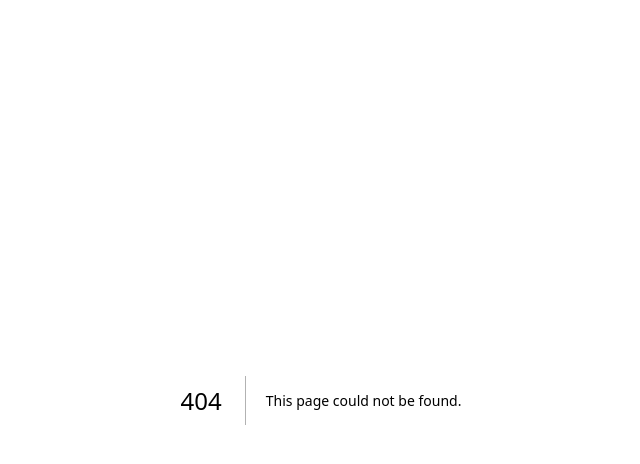
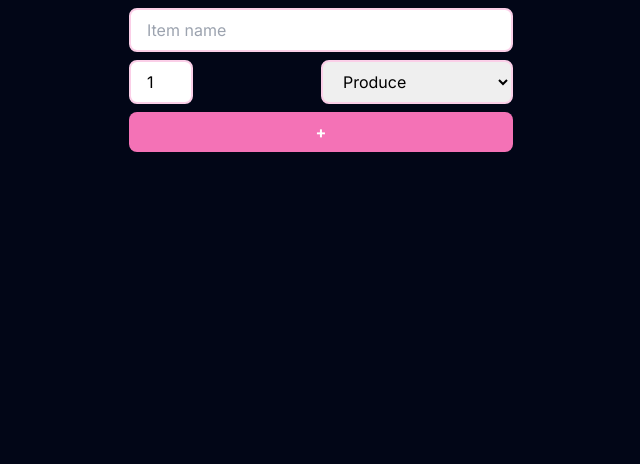
Before and after one commit to ChonthichaJessie/cprg306-assignments, a Next.js app: page /week-4 in a window 1280 px wide. Before the commit this address had no page. Shown: the top 464 px of the page, without its empty margins (319-959 px from the left). Built offline with nearby package versions, Linux system fonts and the light colour scheme.

Commit message:
update week 4

```diff
--- a/app/page.js
+++ b/app/page.js
@@ -10,13 +10,13 @@ const Home = () => {
       <div class ="md:flex flex-col text-white mt-5 ml-10">
         <Link href="./week-2">Week 2 Assignment</Link>
         <Link href="./week-3">Week 3 Assignment</Link>
-        <Link href="">Week 4 Assignment</Link>
-        <Link href="">Week 5 Assignment</Link>
-        <Link href="">Week 6 Assignment</Link>
-        <Link href="">Week 7 Assignment</Link>
-        <Link href="">Week 8 Assignment</Link>
-        <Link href="">Week 9 Assignment</Link>
-        <Link href="">Week 10 Assignment</Link>
+        <Link href="./week-4">Week 4 Assignment</Link>
+        <Link href="./week-5">Week 5 Assignment</Link>
+        <Link href="./week-6">Week 6 Assignment</Link>
+        <Link href="./week-7">Week 7 Assignment</Link>
+        <Link href="./week-8">Week 8 Assignment</Link>
+        <Link href="./week-9">Week 9 Assignment</Link>
+        <Link href="./week-10">Week 10 Assignment</Link>
       </div>
     </dev>
   );
--- a/app/week-3/item.js
+++ b/app/week-3/item.js
@@ -1,5 +1,5 @@
-const Item = (props) => {
-  const { name, quantity, category } = props;
+const Item = ({ name, quantity, category }) => {
+
   return (
     <div class="bg-slate-900 bg-cover max-w-sm p-2 m-4">
       <div class="text-white font-bold text-xl" >{name}</div>
--- /dev/null
+++ b/app/week-4/new-item.js
@@ -0,0 +1,72 @@
+"use client";
+
+import { useState } from "react";
+
+const NewItem = () => {
+  const [name, setName] = useState("");
+  const [quantity, setQuantity] = useState(1);
+  const [category, setCategory] = useState("produce");
+
+  const handleSubmit = (event) => {
+    event.preventDefault();
+    const item = { name, quantity, category };
+    console.log(item);
+    alert(`Added item ${item.name} ${item.quantity} ${item.category}`);
+    setName("");
+    setQuantity(1);
+    setCategory("produce");
+  };
+
+  const onChangeNumber = () => {
+    setQuantity(quantity + 1);
+  };
+  const onChangeCat = (event) => {
+    setCategory(event.target.value);
+  };
+
+  return (
+    <form onSubmit={handleSubmit} class="flex flex-col max-w-sm w-full ">
+      <input
+        type="text"
+        value={name}
+        placeholder="Item name"
+        onChange={(e) => setName(e.target.value)}
+        required
+        class="border-2 border-pink-200 rounded-lg py-2 px-4 mt-2"
+      />
+      <div class="flex flex-row justify-between mt-2">
+        <input
+          type="number"
+          min={1}
+          max={99}
+          value={quantity}
+          onChange={onChangeNumber}
+          required
+          class="border-2 border-pink-200 w-1/6 rounded-lg  py-2 px-4"
+        />
+        <select
+          value={category}
+          onChange={onChangeCat}
+          placeholder="Produce"
+          class="border-2 border-pink-200 w-3/6 rounded-lg py-2 px-4"
+        >
+          <option value="produce">Produce</option>
+          <option value="dairy">Dairy</option>
+          <option value="bakery">Bakery</option>
+          <option value="meat">Meat</option>
+          <option value="frozen foods">Frozen Foods</option>
+          <option value="canned goods">Canned Goods</option>
+          <option value="dry goods">Dry Goods</option>
+          <option value="beverages">Beverages</option>
+          <option value="snacks">Snacks</option>
+          <option value="household">Household</option>
+          <option value="other">Other</option>
+        </select>
+      </div>
+      <button class="bg-pink-400 hover:bg-pink-500 active:bg-pink-400 text-white font-bold py-2 px-4 rounded-lg mt-2 mb-2">
+        +
+      </button>
+    </form>
+  );
+};
+export default NewItem;
--- /dev/null
+++ b/app/week-4/page.js
@@ -0,0 +1,11 @@
+const { default: NewItem } = require("./new-item")
+
+const Page = () => {
+    return(
+        <main class="bg-slate-950 flex justify-center w-full">
+            <NewItem/>
+        </main>
+
+    )
+}
+export default Page
--- a/package.json
+++ b/package.json
@@ -12,6 +12,7 @@
     "next": "14.0.4",
     "react": "^18",
     "react-dom": "^18",
+    "react-select": "^5.8.0",
     "styled-components": "^6.1.8"
   },
   "devDependencies": {
```
Also changed, not shown: 1 other file (tests, documents, lock files or other folders).
